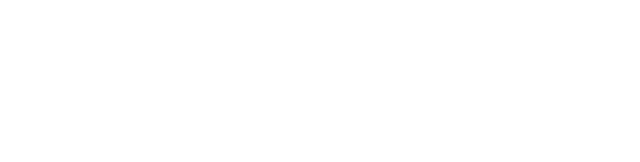
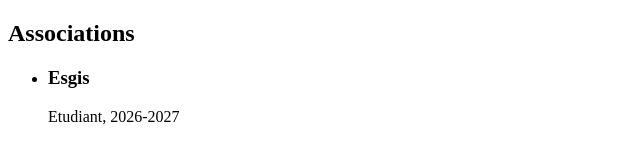
Before and after one commit to kedusal022-debug/mon-cv, a plain HTML site: page index.html in a window 1280 px wide. Shown: the whole page, without its empty margins (0-640 px from the left). Drawn offline with Linux system fonts and the light colour scheme.

Commit message:
mise en place de la section associations

```diff
--- a/index.html
+++ b/index.html
@@ -7,6 +7,15 @@
     <title>Document</title>
 </head>
 <body>
-
+      <!-- ASSOCIATIONS -->
+    <section>
+        <h2>Associations</h2>
+        <ul>
+            <li>
+                <h3>Esgis</h3>
+                <p>Etudiant, 2026-2027</p>
+            </li>
+        </ul>
+    </section>
 </body>
 </html>
```
